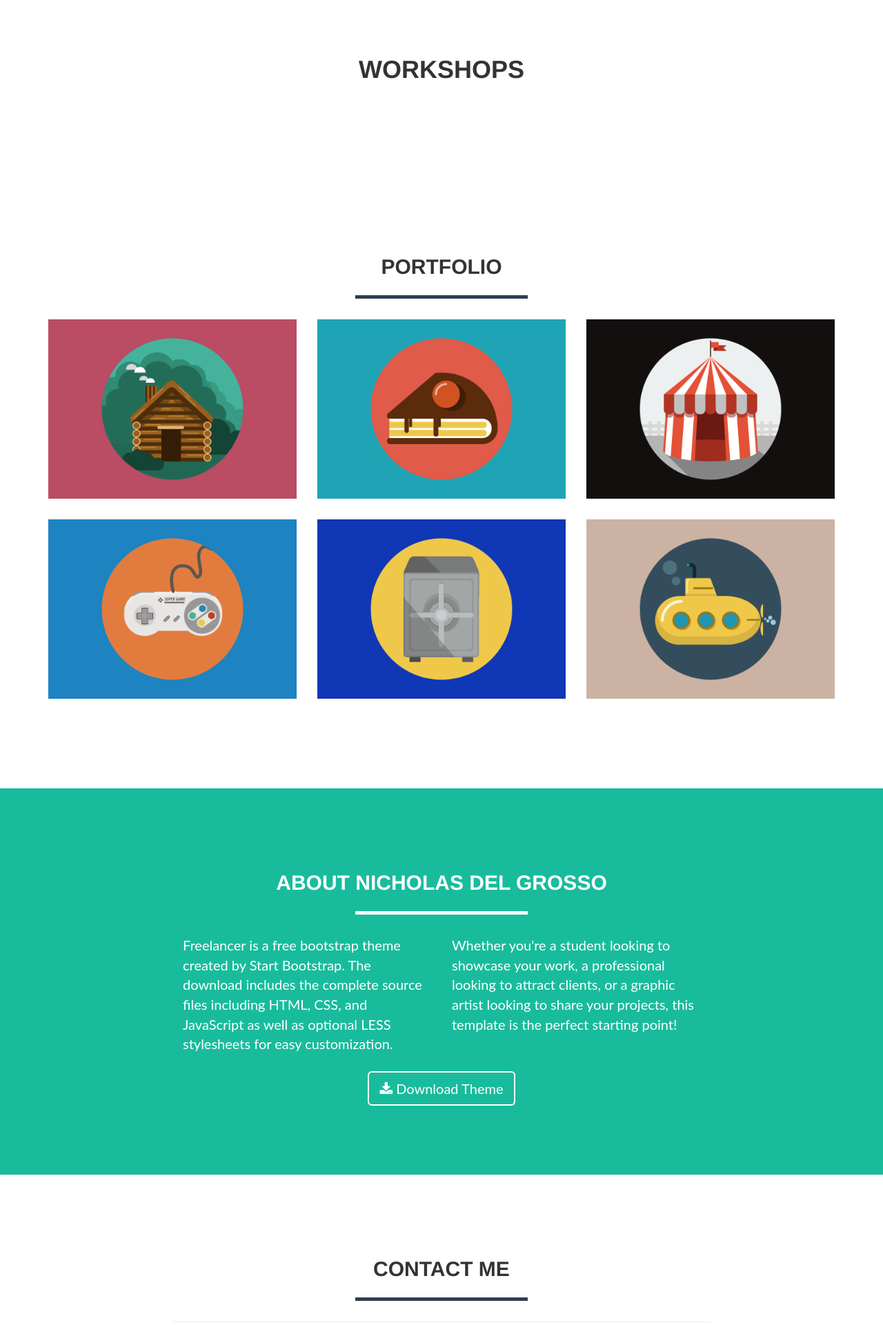
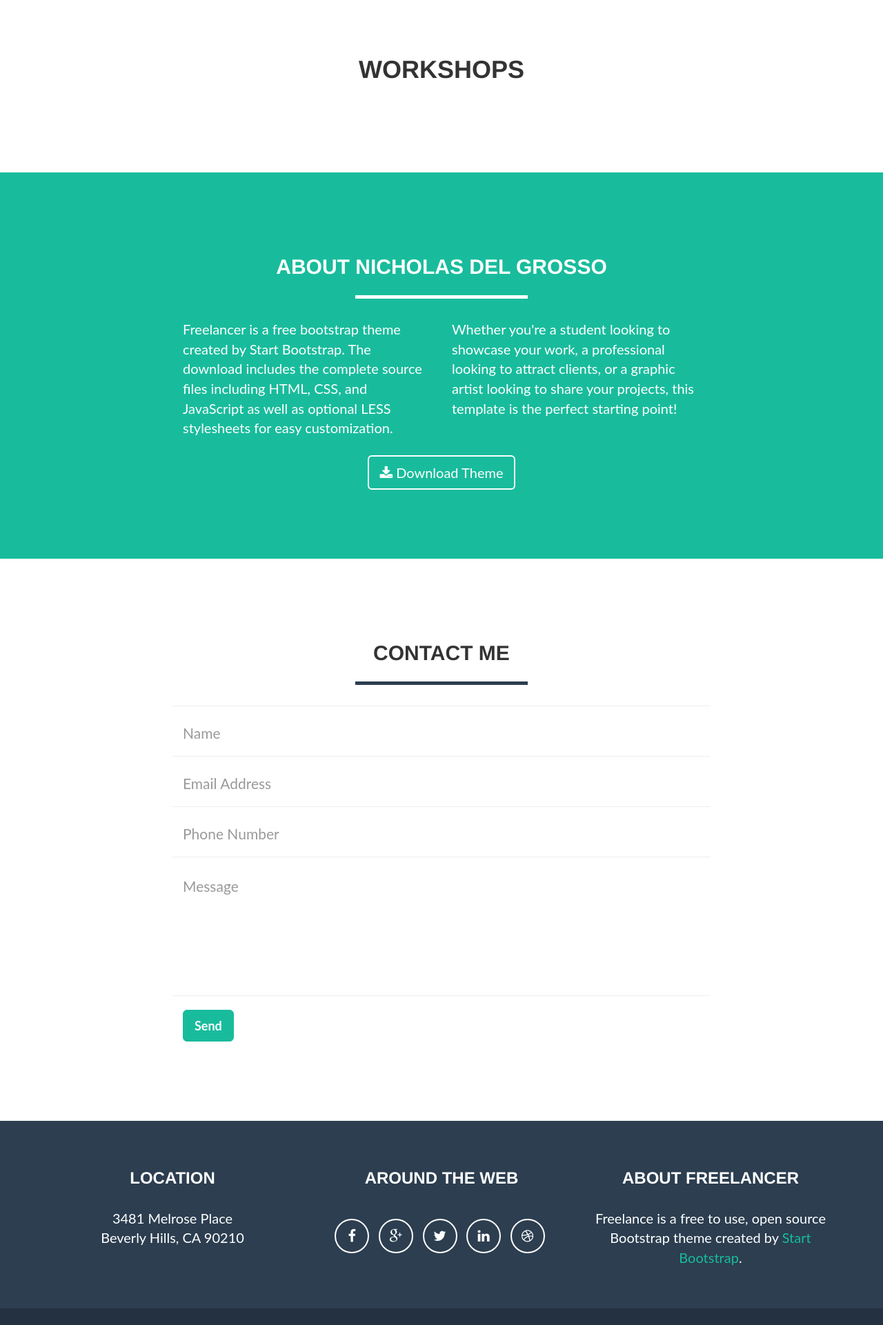
Before and after one commit to neuroneuro15/SciCourseSite2, a Flask app: template app/templates/index.html in a window 1280 px wide. Shown: the part 1247-3168 px from the top of the page at 69% size. Run offline with Flask 2, Linux system fonts and the light colour scheme; the template is opened without the code that fills it, so the values that code supplies are empty; some libraries are stand-ins or nearby versions.

Commit message:
Removed template's (rather nice) portfolio section.

```diff
--- a/app/templates/index.html
+++ b/app/templates/index.html
@@ -112,80 +112,6 @@ SciPy Learning Space
                         </div>
                     </div>
                 {% endfor %}
-            </div>
-        </section>
-
-        <!-- Portfolio Grid Section -->
-        <section id="portfolio">
-            <div class="container">
-                <div class="row">
-                    <div class="col-lg-12 text-center">
-                        <h2>Portfolio</h2>
-                        <hr class="star-primary">
-                    </div>
-                </div>
-                <div class="row">
-                    <div class="col-sm-4 portfolio-item">
-                        <a href="#portfolioModal1" class="portfolio-link" data-toggle="modal">
-                            <div class="caption">
-                                <div class="caption-content">
-                                    <i class="fa fa-search-plus fa-3x"></i>
-                                </div>
-                            </div>
-                            <img src="{{ url_for('static', filename='img/portfolio/cabin.png')}}" class="img-responsive" alt="">
-                        </a>
-                    </div>
-                    <div class="col-sm-4 portfolio-item">
-                        <a href="#portfolioModal2" class="portfolio-link" data-toggle="modal">
-                            <div class="caption">
-                                <div class="caption-content">
-                                    <i class="fa fa-search-plus fa-3x"></i>
-                                </div>
-                            </div>
-                            <img src="{{ url_for('static', filename='img/portfolio/cake.png')}}" class="img-responsive" alt="">
-                        </a>
-                    </div>
-                    <div class="col-sm-4 portfolio-item">
-                        <a href="#portfolioModal3" class="portfolio-link" data-toggle="modal">
-                            <div class="caption">
-                                <div class="caption-content">
-                                    <i class="fa fa-search-plus fa-3x"></i>
-                                </div>
-                            </div>
-                            <img src="{{ url_for('static', filename='img/portfolio/circus.png')}}" class="img-responsive" alt="">
-                        </a>
-                    </div>
-                    <div class="col-sm-4 portfolio-item">
-                        <a href="#portfolioModal4" class="portfolio-link" data-toggle="modal">
-                            <div class="caption">
-                                <div class="caption-content">
-                                    <i class="fa fa-search-plus fa-3x"></i>
-                                </div>
-                            </div>
-                            <img src="{{ url_for('static', filename='img/portfolio/game.png')}}" class="img-responsive" alt="">
-                        </a>
-                    </div>
-                    <div class="col-sm-4 portfolio-item">
-                        <a href="#portfolioModal5" class="portfolio-link" data-toggle="modal">
-                            <div class="caption">
-                                <div class="caption-content">
-                                    <i class="fa fa-search-plus fa-3x"></i>
-                                </div>
-                            </div>
-                            <img src="{{ url_for('static', filename='img/portfolio/safe.png')}}" class="img-responsive" alt="">
-                        </a>
-                    </div>
-                    <div class="col-sm-4 portfolio-item">
-                        <a href="#portfolioModal6" class="portfolio-link" data-toggle="modal">
-                            <div class="caption">
-                                <div class="caption-content">
-                                    <i class="fa fa-search-plus fa-3x"></i>
-                                </div>
-                            </div>
-                            <img src="{{ url_for('static', filename='img/portfolio/submarine.png')}}" class="img-responsive" alt="">
-                        </a>
-                    </div>
-                </div>
             </div>
         </section>
 
```
